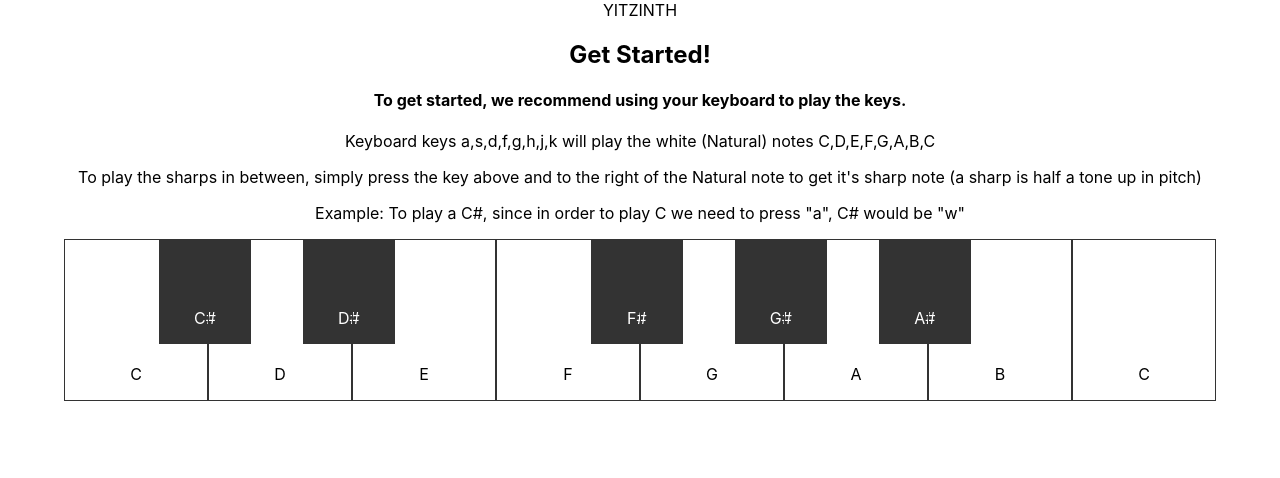
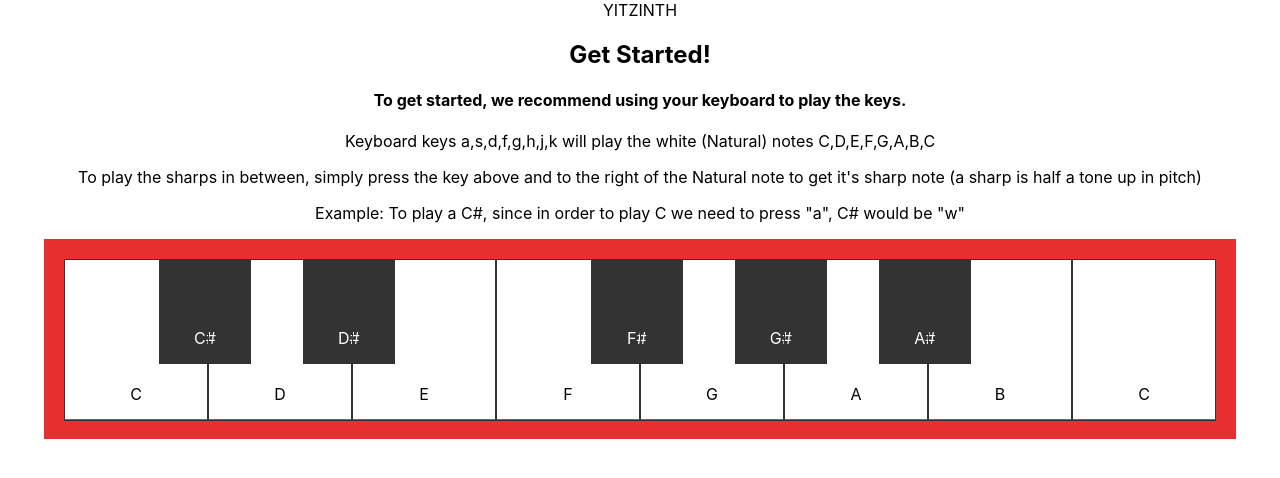
Before and after one commit to YChalfari/Yitzynth, a React (Create React App) app: page / in a window 1280 px wide. Shown: the top 478 px of the page. Built offline with nearby package versions, Linux system fonts and the light colour scheme.

Commit message:
added placeholder border to keyboard

```diff
--- a/src/components/Keyboard/keyboard.css
+++ b/src/components/Keyboard/keyboard.css
@@ -3,6 +3,7 @@
   margin: 0 auto;
   height: 20vh;
   width: 90vw;
+  border: 20px solid rgb(230, 48, 48);
 }
 .white-note {
   display: flex;
```
